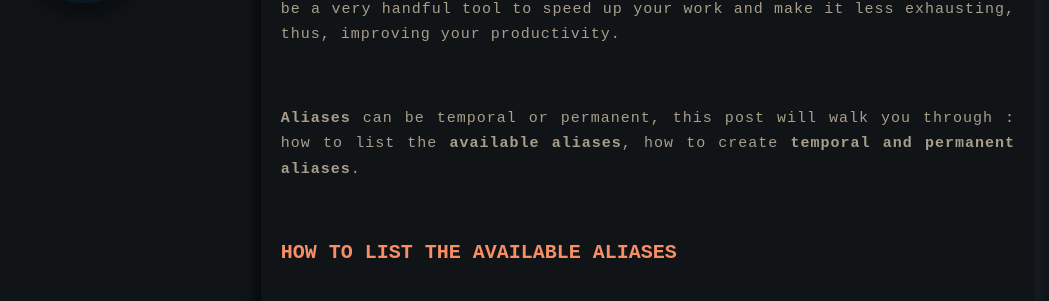
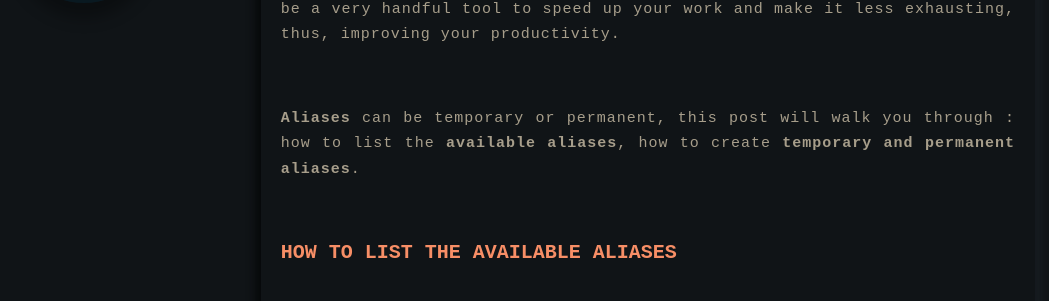
Before and after one commit to XanXus96/xanxus96.github.io, a Jekyll site: the page built from all_collections/_posts/2020-06-25-linux-aliases.md, in a window 1280 px wide and 900 px high, scrolled down 435 px. Shown: the part 150-451 px from the top of the window, without its empty margins (0-1049 px from the left). Built offline with Jekyll 4.4.1, drawn with Linux system fonts in a browser that asks for light colours.

Commit message:
grammar fix

```diff
--- a/all_collections/_posts/2020-06-25-linux-aliases.md
+++ b/all_collections/_posts/2020-06-25-linux-aliases.md
@@ -9,7 +9,7 @@ hover: "I'm glad you're alive, happy reading"
 
 Every command line user can agree that however how great the use of terminal can be, it can quickly get exhausting having to write long commands again and again, amd maybe you don't want to remember all those commands word by word at all, this is where **aliases** came in, **aliases** can be a very handful tool to speed up your work and make it less exhausting, thus, improving your productivity.
 
-**Aliases** can be temporal or permanent, this post will walk you through : how to list the **available aliases**, how to create **temporal and permanent aliases**.
+**Aliases** can be temporary or permanent, this post will walk you through : how to list the **available aliases**, how to create **temporary and permanent aliases**.
 
 # HOW TO LIST THE AVAILABLE ALIASES
 
```
